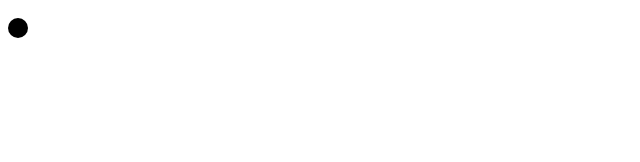
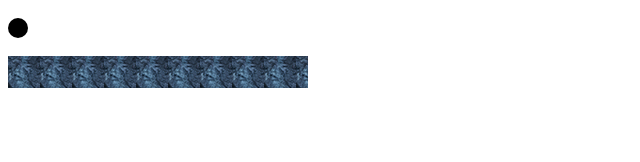
Before and after one commit to rosedu/euhack-game1, a plain HTML site: page index.html in a window 1280 px wide. Shown: the whole page, without its empty margins (0-640 px from the left). Drawn offline with Linux system fonts and the light colour scheme.

Commit message:
some ground

```diff
--- a/game.js
+++ b/game.js
@@ -29,7 +29,22 @@ function gameLoop() {
     requestAnimationFrame(gameLoop);
 }
 
+var world;
 window.addEventListener('load', function() {
+    world = [];
+    [0, 1, 2, 3, 4, 5, 6, 7, 8, 9].forEach(function(n) {
+        var obj = {id: 'block'+n, x: n*32, y: 48};
+        world.push(obj);
+        node = document.createElementNS('http://www.w3.org/2000/svg', 'image');
+        node.setAttributeNS('http://www.w3.org/1999/xlink', 'href', 'ground.png');
+        node.setAttribute('id', obj.id);
+        node.setAttribute('x', obj.x);
+        node.setAttribute('y', obj.y);
+        node.setAttribute('width', 32);
+        node.setAttribute('height', 32);
+        document.querySelector('#game').appendChild(node);
+    });
+
     window.addEventListener('keydown', function(e) {
         keyboard[String.fromCharCode(e.keyCode)] = true;
     });
--- a/index.html
+++ b/index.html
@@ -2,7 +2,7 @@
 <meta charset="utf-8">
 <meta name="viewport" content="width=device-width, initial-scale=1">
 <body>
-<svg id="game">
+<svg id="game" xmlns:xlink="http://www.w3.org/1999/xlink">
     <circle id="ball" r="10" cx="20" cy="20">
 </svg>
 <script src="game.js"></script>
```
Also changed, not shown: ground.png (added).
